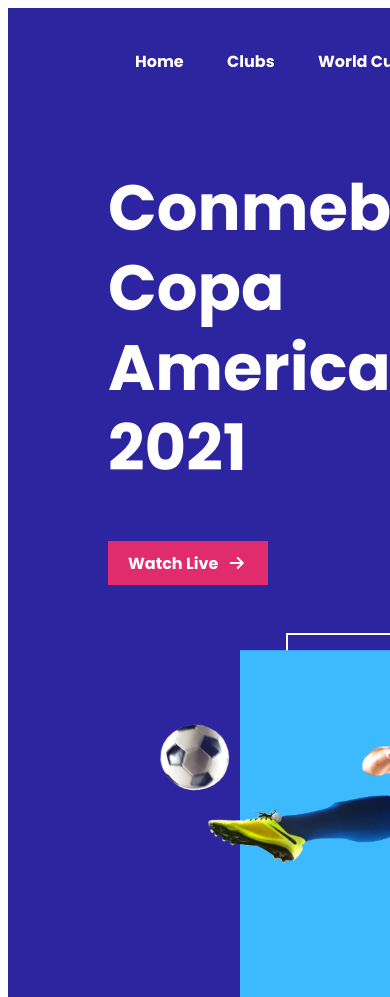
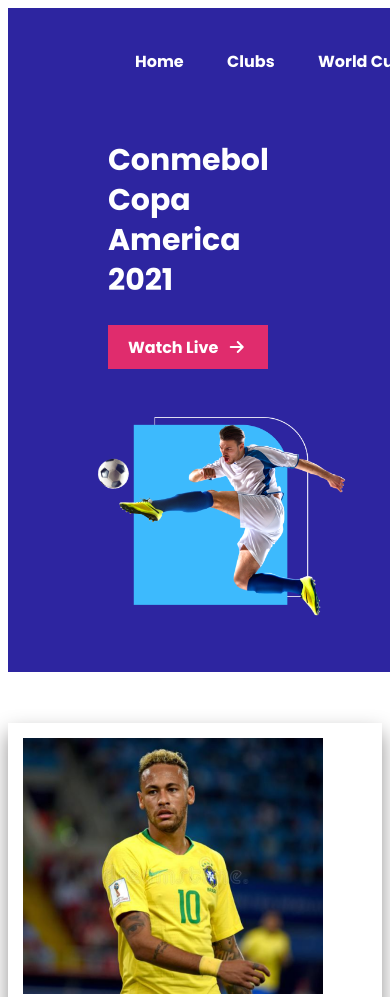
Before and after one commit to mamunuruc/responsive-football, a plain HTML site: page index.html in a window 390 px wide. Shown: the top 997 px of the page. Drawn offline with Linux system fonts and the light colour scheme.

Commit message:
code edited

```diff
--- a/index.html
+++ b/index.html
@@ -35,7 +35,7 @@
         </nav>
         <section class="head">
             <div class="half-width">
-                <h1 class="section-title">Conmebol<br>
+                <h1 class="section-title">Conmebol
                     Copa America<br>
                     2021</h1>
                 <div class="link-button1">
@@ -185,6 +185,8 @@
     </main>
 
     <!-- Main area End  -->
+
+
     <!-- footer -->
     <footer>
         <img src="images/Logo.png" alt="">
@@ -199,6 +201,8 @@
         <p>Copyright &copy; 2022 Football</p>
     </footer>
 
+    <!-- footer end  -->
+
 </body>
 
 </html>
--- a/style.css
+++ b/style.css
@@ -228,6 +228,24 @@
         flex-direction: column;
     }
 
+  .half-width1 img{
+      width: 250px;
+      height: 200px;
+      margin-left: -60px;
+  }
 
+  .section-title{
+      font-size: 30px;
+      line-height: 40px;
+  }
+  footer img{
+      width: 250px;
+      height: 75px;
+  }
+
+  .item1{
+      margin-left: 100px;
+      margin-bottom: 30px;
+  }
 
 }
```
